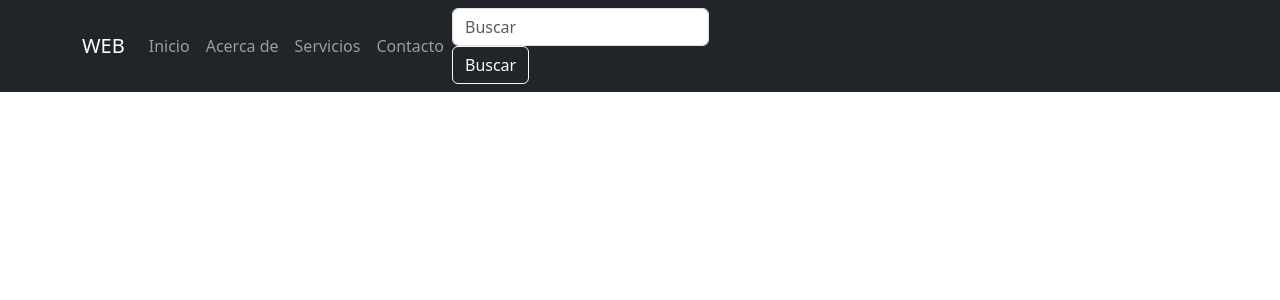
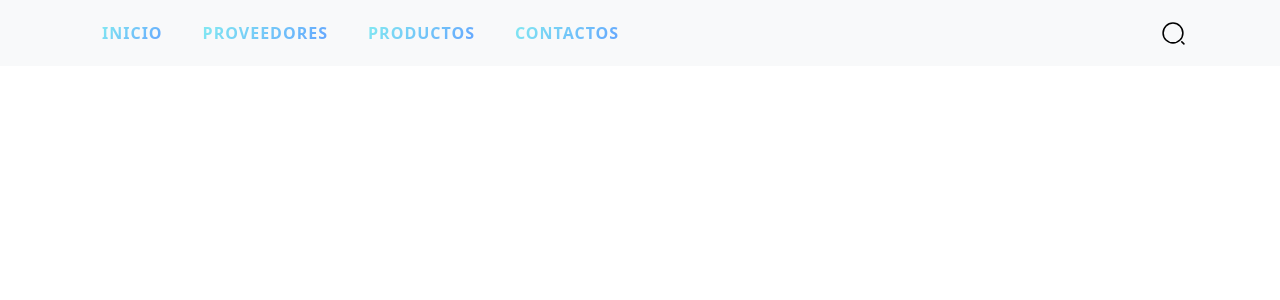
Before and after one commit to Ronaldo07rgr/CRUD, a PHP site: page /view/header.php in a window 1280 px wide. Shown: the top 300 px of the page. Run offline with PHP 8.4, Linux system fonts and the light colour scheme; some libraries are stand-ins or nearby versions.

Commit message:
update MVC

```diff
--- /dev/null
+++ b/2CRUD MVC/primermvc/assets/css/styles-header.css
@@ -0,0 +1,85 @@
+body {
+    background-color: #f4f4f4;
+  }
+
+  #navbarNav .button {
+    text-decoration: none;
+    color: white;
+    font-weight: 600;
+    font-size: 16px;
+    text-transform: uppercase;
+    letter-spacing: 1px;
+    padding: 10px 20px;
+    cursor: pointer;
+    border: none;
+    background: transparent;
+  }
+
+  #navbarNav .button span a {
+    text-decoration: none;
+    background: linear-gradient(-45deg, #63A4FF 0%, #83EAF1 100%);
+    -webkit-background-clip: text;
+    -webkit-text-fill-color: transparent;
+  }
+
+  #navbarNav .button:hover span a {
+    -webkit-text-fill-color: #63A4FF;
+    transition: all .5s ease;
+  }
+
+  form .input-wrapper {
+    display: flex;
+    align-items: center;
+    justify-content: center;
+    gap: 15px;
+    position: relative;
+  }
+
+  form .input {
+    border-style: none;
+    height: 50px;
+    width: 50px;
+    padding: 10px;
+    outline: none;
+    border-radius: 50%;
+    transition: .5s ease-in-out;
+    background: transparent;
+    padding-right: 40px;
+    color: black;
+  }
+
+  form .input::placeholder,
+  form .input {
+    font-family: 'Trebuchet MS', 'Lucida Sans Unicode', 'Lucida Grande', 'Lucida Sans', Arial, sans-serif;
+    font-size: 17px;
+  }
+
+  form .input::placeholder {
+    color: #8f8f8f;
+  }
+
+  form .icon {
+    display: flex;
+    align-items: center;
+    justify-content: center;
+    position: absolute;
+    right: 0px;
+    cursor: pointer;
+    width: 50px;
+    height: 50px;
+    outline: none;
+    border-style: none;
+    pointer-events: painted;
+    background-color: transparent;
+    transition: .2s linear;
+  }
+
+  form .icon:focus ~ .input,
+  form .input:focus {
+    box-shadow: none;
+    width: 250px;
+    border-radius: 0px;
+    background-color: transparent;
+    border-bottom: 3px solid #63A4FF;
+    transition: all 500ms cubic-bezier(0, 0.110, 0.35, 2);
+  }
--- a/2CRUD MVC/primermvc/view/header.php
+++ b/2CRUD MVC/primermvc/view/header.php
@@ -5,39 +5,67 @@
   <title>CRUD MVC PHP + MySQL</title>
   <meta charset="utf-8" />
   <meta name="viewport" content="width=device-width, initial-scale=1">
-  <link href="https://cdn.jsdelivr.net/npm/bootstrap@5.3.0-alpha3/dist/css/bootstrap.min.css" rel="stylesheet" integrity="sha384-KK94CHFLLe+nY2dmCWGMq91rCGa5gtU4mk92HdvYe+M/SXH301p5ILy+dN9+nJOZ" crossorigin="anonymous">
-  <script src="https://stackpath.bootstrapcdn.com/bootstrap/4.2.1/js/bootstrap.min.js" integrity="sha384-B0UglyR+jN6CkvvICOB2joaf5I4l3gm9GU6Hc1og6Ls7i6U/mkkaduKaBhlAXv9k" crossorigin="anonymous"></script>
+  <link rel="stylesheet" href="assets/css/styles-header.css">
+  <link href="https://cdn.jsdelivr.net/npm/bootstrap@5.3.0-alpha3/dist/css/bootstrap.min.css" rel="stylesheet"
+    integrity="sha384-KK94CHFLLe+nY2dmCWGMq91rCGa5gtU4mk92HdvYe+M/SXH301p5ILy+dN9+nJOZ" crossorigin="anonymous">
+  <script src="https://stackpath.bootstrapcdn.com/bootstrap/4.2.1/js/bootstrap.min.js"
+    integrity="sha384-B0UglyR+jN6CkvvICOB2joaf5I4l3gm9GU6Hc1og6Ls7i6U/mkkaduKaBhlAXv9k"
+    crossorigin="anonymous"></script>
 </head>
 
 <body>
   <header>
-    <nav class="navbar navbar-expand-lg navbar-dark bg-dark">
+    <nav class="navbar navbar-expand-lg bg-light">
       <div class="container">
-        <a class="navbar-brand" href="#">WEB</a>
-        <button class="navbar-toggler" type="button" data-toggle="collapse" data-target="#navbarNav" aria-controls="navbarNav" aria-expanded="false" aria-label="Toggle navigation">
+
+        <button class="navbar-toggler" type="button" data-bs-toggle="collapse" data-bs-target="#navbarNav"
+          aria-controls="navbarNav" aria-expanded="false" aria-label="Toggle navigation">
           <span class="navbar-toggler-icon"></span>
         </button>
+
         <div class="collapse navbar-collapse" id="navbarNav">
-          <ul class="navbar-nav ml-auto">
+          <ul class="navbar-nav">
             <li class="nav-item">
-              <a class="nav-link" href="#">Inicio</a>
+              <button class="button">
+                <span><a href="index.php">inicio</a></span>
+              </button>
             </li>
             <li class="nav-item">
-              <a class="nav-link" href="#">Acerca de</a>
+              <button class="button">
+                <span><a href="?c=proveedor">Proveedores</a></span>
+              </button>
             </li>
             <li class="nav-item">
-              <a class="nav-link" href="#">Servicios</a>
+              <button class="button">
+                <span><a href="?c=producto">Productos</a></span>
+              </button>
             </li>
             <li class="nav-item">
-              <a class="nav-link" href="#">Contacto</a>
+              <button class="button">
+                <span><a href="#">contactos</a></span>
+              </button>
             </li>
           </ul>
-          <form class="form-inline my-2 my-lg-0">
-            <input class="form-control mr-sm-2" type="search" placeholder="Buscar" aria-label="Buscar">
-            <button class="btn btn-outline-light my-2 my-sm-0" type="submit">Buscar</button>
-          </form>
         </div>
+
+        <form class="d-flex">
+          <div class="input-wrapper">
+            <button class="icon" type="button">
+              <svg xmlns="http://www.w3.org/2000/svg" fill="none" viewBox="0 0 24 24" height="25px" width="25px">
+                <path stroke-linejoin="round" stroke-linecap="round" stroke-width="1.5" stroke="black"
+                  d="M11.5 21C16.7467 21 21 16.7467 21 11.5C21 6.25329 16.7467 2 11.5 2C6.25329 2 2 6.25329 2 11.5C2 16.7467 6.25329 21 11.5 21Z">
+                </path>
+                <path stroke-linejoin="round" stroke-linecap="round" stroke-width="1.5" stroke="black" d="M22 22L20 20">
+                </path>
+              </svg>
+            </button>
+            <input placeholder="search.." class="input" name="text" type="text">
+          </div>
+        </form>
+
       </div>
     </nav>
   </header>
 </body>
+
+</html>
```
Also changed, not shown: 2CRUD MVC/primermvc/assets/css/styles-prove.css (added, +47 -0 lines), 2CRUD MVC/primermvc/view/producto/producto-nuevo.php (+4 -4 lines), 2CRUD MVC/primermvc/view/proveedor/proveedor-editar.php (+15 -12 lines), 2CRUD MVC/primermvc/view/proveedor/proveedor-nuevo.php (+18 -10 lines), 2CRUD MVC/primermvc/view/proveedor/proveedor.php (+40 -13 lines).
